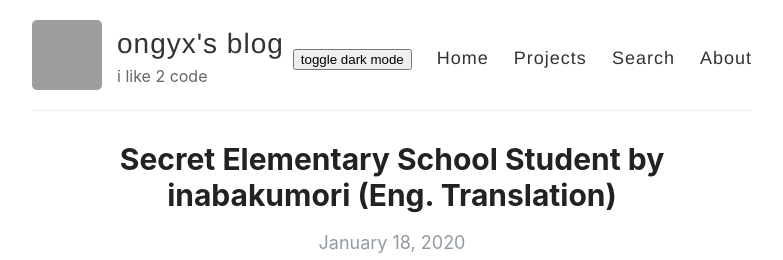
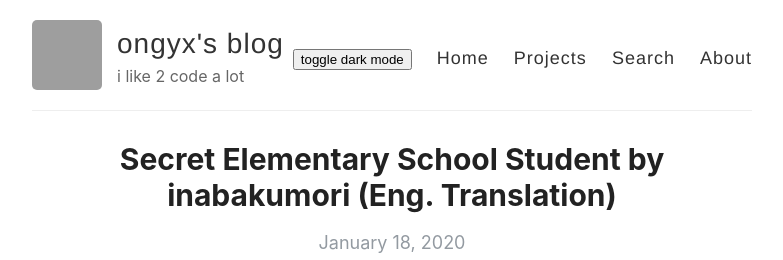
Before and after one commit to PXshadow/ongyx.github.io, a Jekyll site: the page built from index.html, in a window 1280 px wide. Shown: the top 260 px of the page, without its empty margins (248-1031 px from the left). Built offline with Jekyll 4.4.1, drawn with Linux system fonts in a browser that asks for light colours; the list of posts is cut into pages by our own code; grey boxes are pictures that could not be loaded.

```diff
--- a/_config.yml
+++ b/_config.yml
@@ -9,7 +9,7 @@
 author: Ong Yong Xin
 
 # Short bio or description (displayed in the header)
-description: i like 2 code
+description: i like 2 code a lot
 
 # URL of your avatar or profile pic (you could use your GitHub profile pic)
 avatar: https://github.com/ongyx.png
```
